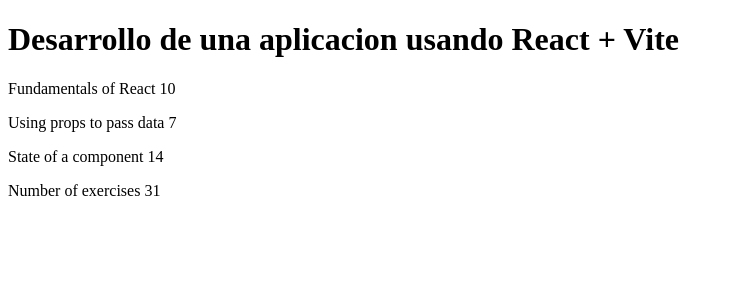
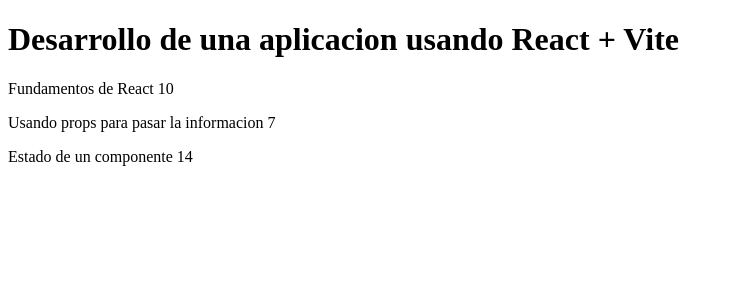
Before and after one commit to ElRicaPija/The-University-of-Helsinki, a React (Vite) app in the folder part1/infocurso/: page / in a window 1280 px wide. Shown: the top 300 px of the page, without its empty margins (0-734 px from the left). Built offline with nearby package versions, Linux system fonts and the light colour scheme.

Commit message:
UPDATE-Creacion de componente de contenido

```diff
--- a/part1/infocurso/src/App.jsx
+++ b/part1/infocurso/src/App.jsx
@@ -11,27 +11,27 @@
   )
 }
 
+const Contenido = (props) => {
+  const parte1 = 'Fundamentos de React'
+  const ejercicios = 10
+  const parte2 = 'Usando props para pasar la informacion'
+  const ejercicios2 = 7
+  const parte3 = 'Estado de un componente'
+  const ejercicios3 = 14
+  return (
+    <div>
+      <p>{parte1} {ejercicios}</p>
+      <p>{parte2} {ejercicios2}</p>
+      <p>{parte3} {ejercicios3}</p>
+    </div>
+  )
+}
+
 const App = () => {
-  const part1 = 'Fundamentals of React'
-  const exercises1 = 10
-  const part2 = 'Using props to pass data'
-  const exercises2 = 7
-  const part3 = 'State of a component'
-  const exercises3 = 14
-
   return (
     <div>
       <Header />
-      <p>
-        {part1} {exercises1}
-      </p>
-      <p>
-        {part2} {exercises2}
-      </p>
-      <p>
-        {part3} {exercises3}
-      </p>
-      <p>Number of exercises {exercises1 + exercises2 + exercises3}</p>
+      <Contenido />
     </div>
   )
 }
```
